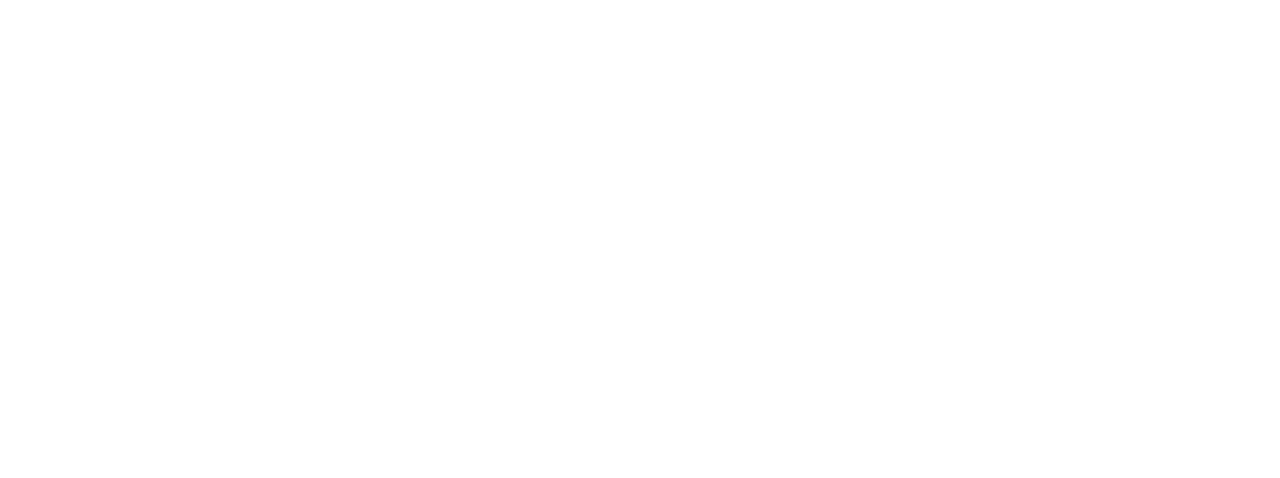
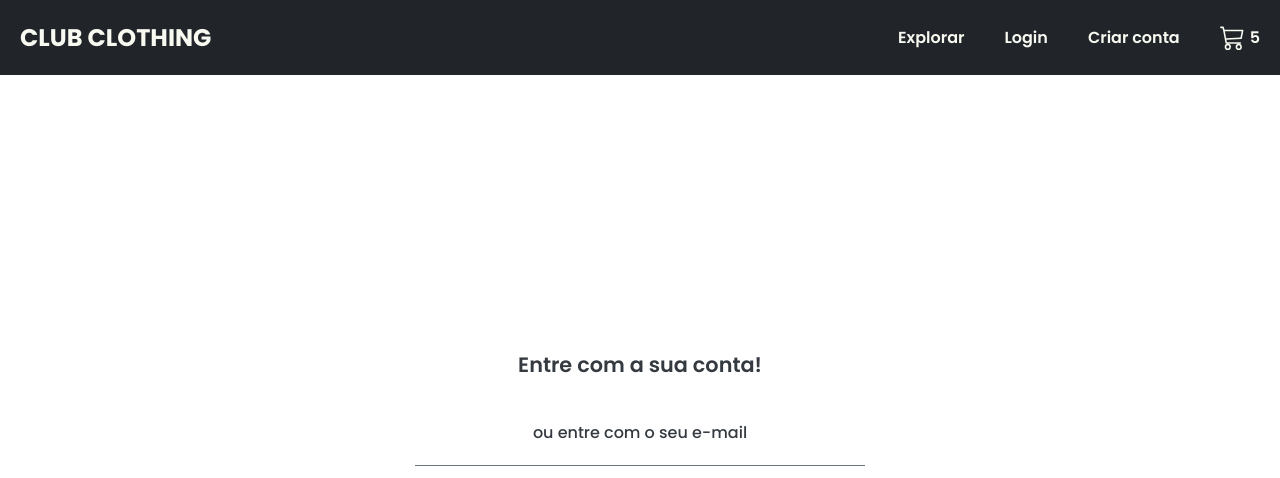
Before and after one commit to Abimael-Pereira/ecommerce-frontend, a React (Vite) app: page /login in a window 1280 px wide. Before the commit this address had no page. Shown: the top 478 px of the page. Built offline with nearby package versions, Linux system fonts and the light colour scheme.

Commit message:
feat: add initial Login Page and Login Route

```diff
--- a/index.html
+++ b/index.html
@@ -10,7 +10,7 @@
       href="https://fonts.googleapis.com/css2?family=Poppins:ital,wght@0,100;0,200;0,300;0,400;0,500;0,600;0,700;0,800;0,900;1,100;1,200;1,300;1,400;1,500;1,600;1,700;1,800;1,900&display=swap"
       rel="stylesheet"
     />
-    <title>Vite + React + TS</title>
+    <title>Club Clothing</title>
   </head>
   <body>
     <div id="root"></div>
--- a/src/App.tsx
+++ b/src/App.tsx
@@ -3,12 +3,14 @@ import { BrowserRouter, Routes, Route } from 'react-router-dom';
 
 //Pages
 import HomePage from './pages/home/home.page';
+import LoginPage from './pages/login/login.page';
 
 const App: FunctionComponent = () => {
   return (
     <BrowserRouter>
       <Routes>
         <Route path="/" element={<HomePage />} />
+        <Route path="/login" element={<LoginPage />} />
       </Routes>
     </BrowserRouter>
   );
--- a/src/components/header/header.component.tsx
+++ b/src/components/header/header.component.tsx
@@ -1,4 +1,5 @@
 import { BsCart3 } from 'react-icons/bs';
+import { useNavigate } from 'react-router-dom';
 
 import {
   HeaderContainer,
@@ -8,13 +9,18 @@ import {
 } from './header.styles';
 
 const Header = () => {
+  const navigate = useNavigate();
+  const handleLoginClick = () => {
+    navigate('/login');
+  };
+
   return (
     <HeaderContainer>
       <HeaderTittle>CLUB CLOTHING</HeaderTittle>
 
       <HeaderItems>
         <HeaderItem>Explorar</HeaderItem>
-        <HeaderItem>Login</HeaderItem>
+        <HeaderItem onClick={handleLoginClick}>Login</HeaderItem>
         <HeaderItem>Criar conta</HeaderItem>
         <HeaderItem>
           <BsCart3 size={25} /> <p style={{ marginLeft: 5 }}>5</p>
--- a/src/components/header/header.styles.ts
+++ b/src/components/header/header.styles.ts
@@ -32,4 +32,8 @@ export const HeaderItem = styled.div`
   &:nth-child(3) {
     margin-right: 40px;
   }
+
+  &:hover {
+    cursor: pointer;
+  }
 `;
--- /dev/null
+++ b/src/pages/login/login.page.tsx
@@ -0,0 +1,29 @@
+import Header from '../../components/header/header.component';
+import {
+  LoginContainer,
+  LoginContent,
+  LoginHeadLine,
+  LoginInputContainer,
+  LoginSubtitle,
+} from './login.styles';
+
+const LoginPage = () => {
+  return (
+    <>
+      <Header />
+
+      <LoginContainer>
+        <LoginContent>
+          <LoginHeadLine>Entre com a sua conta!</LoginHeadLine>
+
+          <LoginSubtitle>ou entre com o seu e-mail</LoginSubtitle>
+
+          <LoginInputContainer></LoginInputContainer>
+          <LoginInputContainer></LoginInputContainer>
+        </LoginContent>
+      </LoginContainer>
+    </>
+  );
+};
+
+export default LoginPage;
--- /dev/null
+++ b/src/pages/login/login.styles.ts
@@ -0,0 +1,44 @@
+import { styled } from 'styled-components';
+import Colors from '../../theme/theme.colors';
+
+export const LoginContainer = styled.div`
+  height: 100%;
+  display: flex;
+  align-items: center;
+  justify-content: center;
+`;
+
+export const LoginHeadLine = styled.p`
+  font-weight: 600;
+  font-size: 1.3rem;
+  margin-bottom: 20px;
+  color: ${Colors.text.dark};
+`;
+
+export const LoginContent = styled.div`
+  display: flex;
+  flex-direction: column;
+  align-items: center;
+  width: 450px;
+`;
+
+export const LoginSubtitle = styled.p`
+  color: ${Colors.text.dark};
+  padding-bottom: 20px;
+  border-bottom: 1px solid #6c757d;
+  width: 100%;
+  margin-top: 20px;
+  text-align: center;
+  font-weight: 500;
+  margin-bottom: 20px;
+`;
+
+export const LoginInputContainer = styled.div`
+  width: 100%;
+  margin-bottom: 20px;
+
+  p:nth-child(1) {
+    font-weight: 600;
+    margin-bottom: 5px;
+  }
+`;
```
